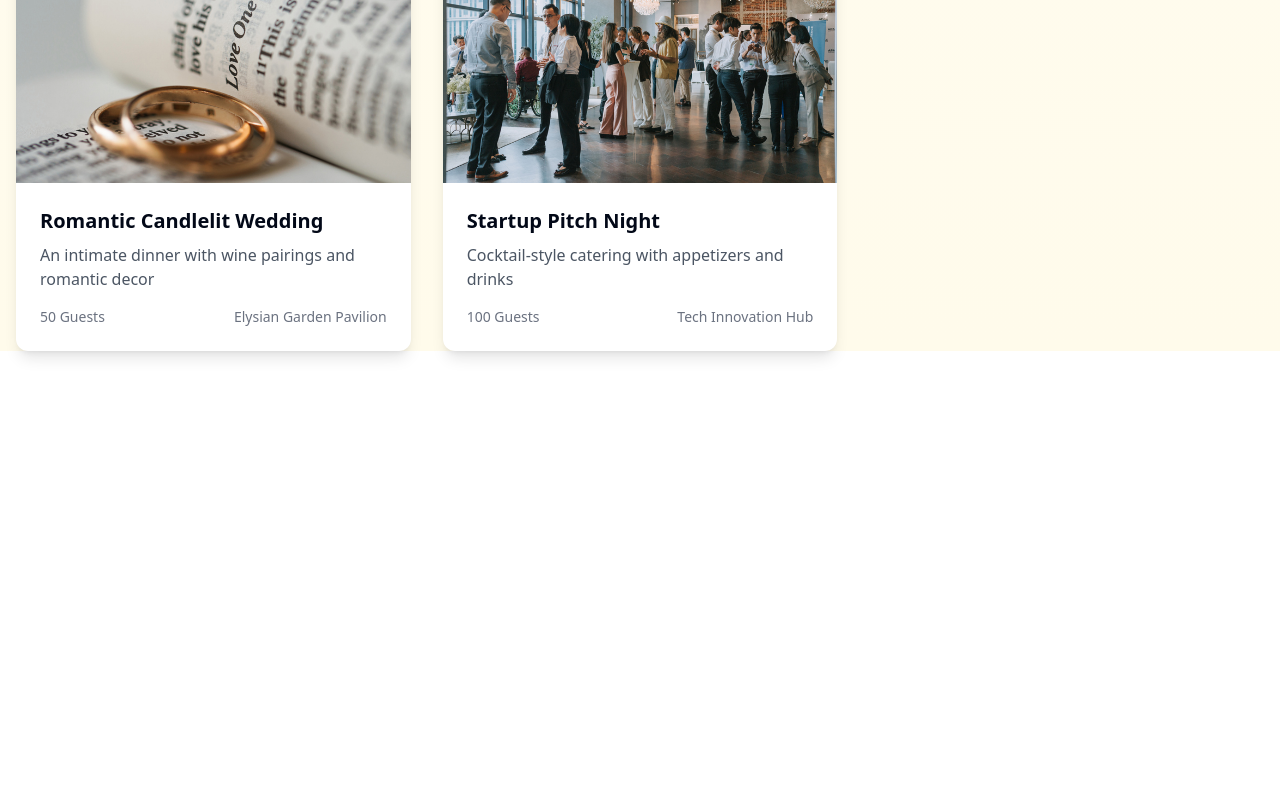
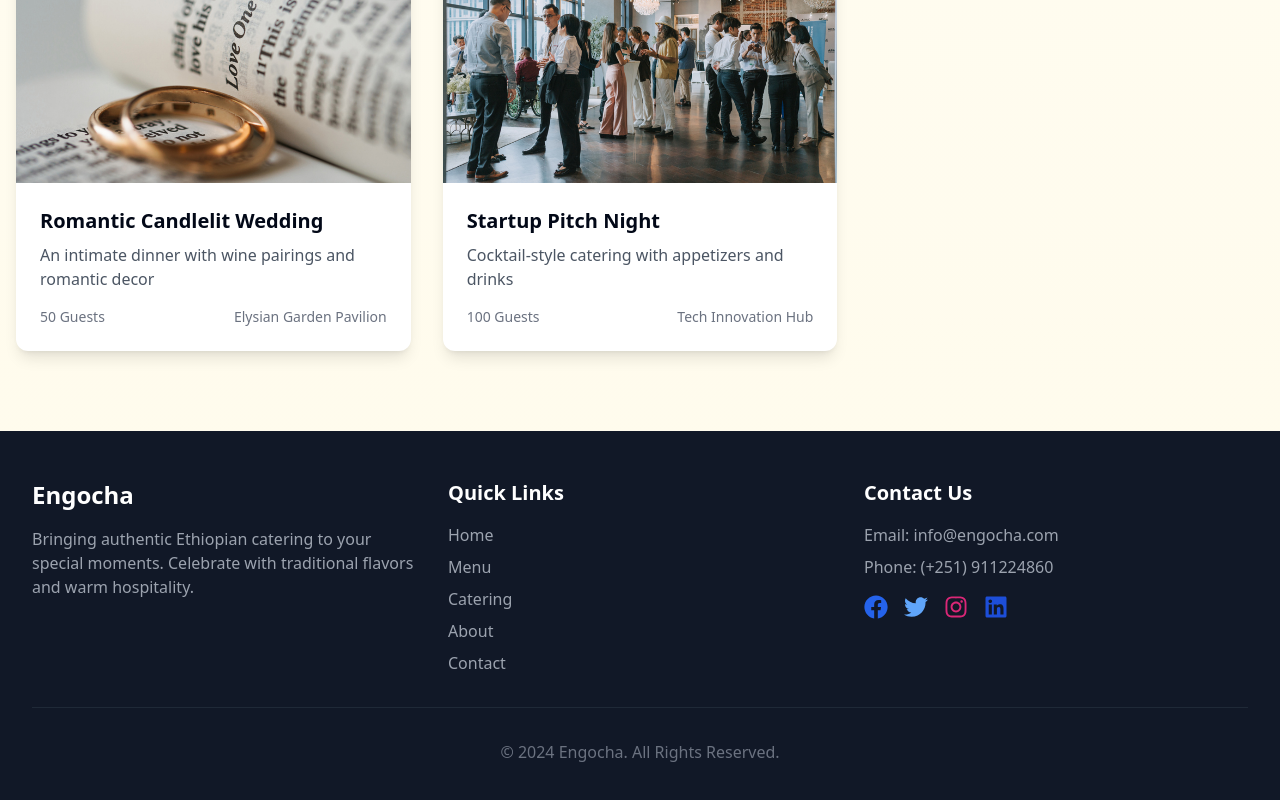
Before and after one commit to Teklemya/Engocha-website, a React (Vite) app: page /catering in a window 1280 px wide. Shown: the part 3233-4033 px from the top of the page. Before the commit the page ends 3664 px from the top, so only its background shows below. Built offline with nearby package versions, Linux system fonts and the light colour scheme.

Commit message:
added footer on catering page

```diff
--- a/src/Components/Catering/Catering.jsx
+++ b/src/Components/Catering/Catering.jsx
@@ -5,6 +5,7 @@ import corporate from "../../assets/corprate.jpg"
 import funeral from "../../assets/funeral.jpg"
 import grad from "../../assets/grad.jpg"
 import portfolio from "../../assets/portfolio.jpg"
+import Footer from "../Footer/Footer";
 
 const CateringPortfolio = () => {
   const [activeCategory, setActiveCategory] = useState('all');
@@ -316,6 +317,7 @@ const CateringPortfolio = () => {
           ))}
         </div>
       </div>
+      <Footer />
     </div>
   );
 };
```
